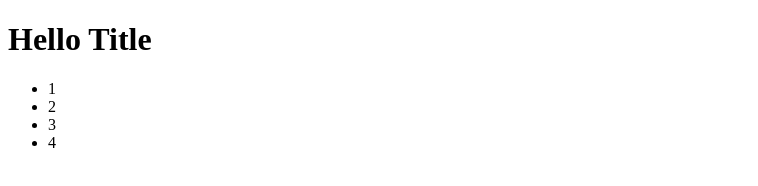
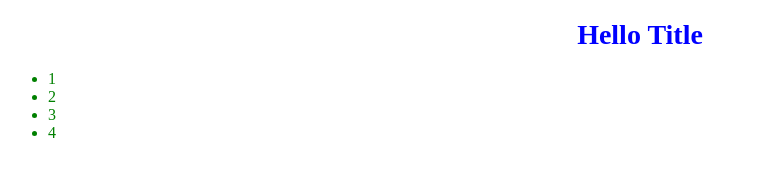
Before and after one commit to SergeyGor85/gitTutorial, a plain HTML site: page index.html in a window 1280 px wide. Shown: the whole page, without its empty margins (0-758 px from the left). Drawn offline with Linux system fonts and the light colour scheme.

Commit message:
Changed mistakes

```diff
--- a/index.html
+++ b/index.html
@@ -3,7 +3,7 @@
 <head>
     <meta charset="UTF-8">
     <title>Tutorial</title>
-    <script href="styles.css"></script>
+    <link rel="stylesheet" href="styles.css">
 </head>
 <body>
     <h1>Hello Title</h1>
```
